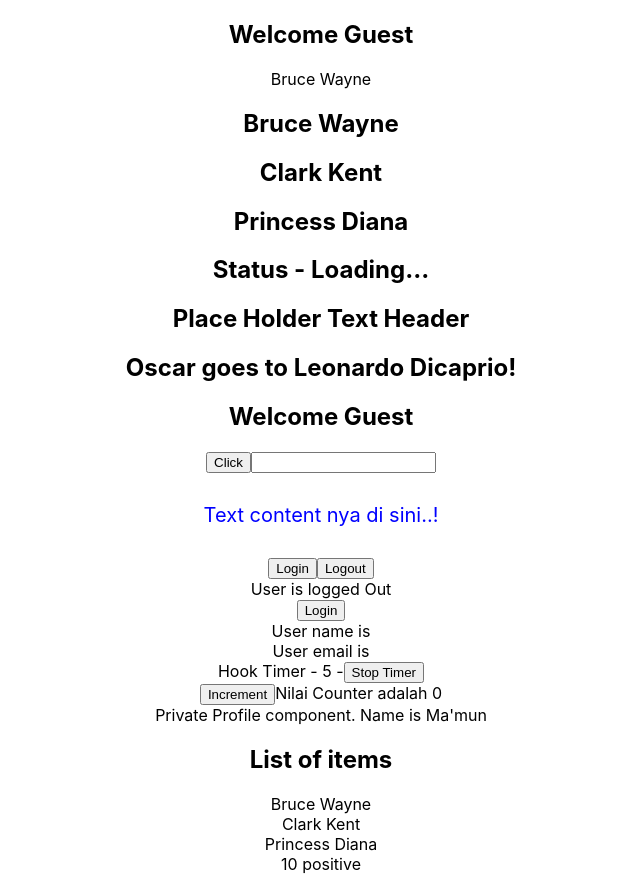
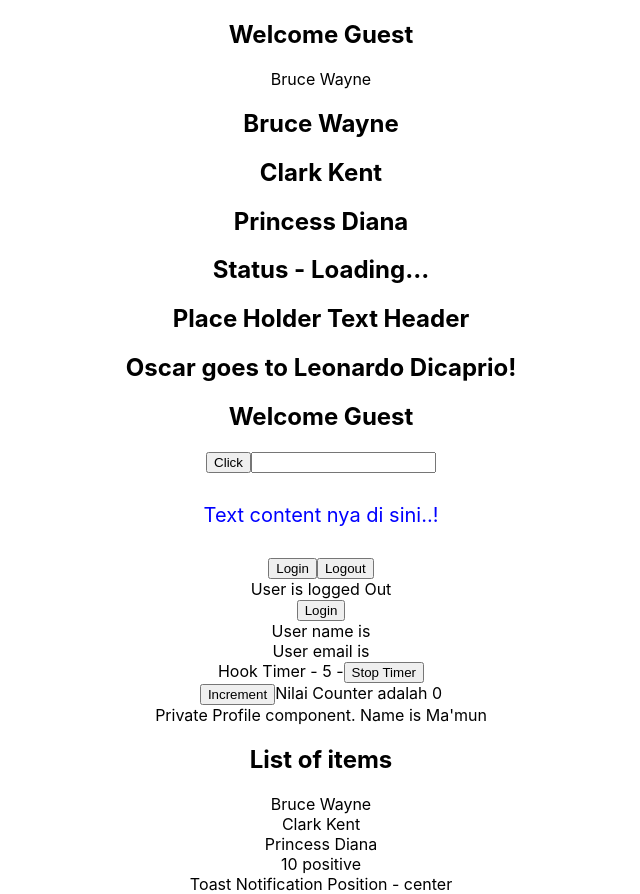
Before and after one commit to Qmun14/react-typescript, a React (Create React App) app: page / in a window 1280 px wide. Shown: the whole page, without its empty margins (319-959 px from the left). Built offline with nearby package versions, Linux system fonts and the light colour scheme.

Commit message:
Implementasi dari Template Literal dan Exclude | Menggenerate type literal string dari kombinasi type literal string lainnya

```diff
--- a/src/App.tsx
+++ b/src/App.tsx
@@ -17,6 +17,7 @@ import { Private } from './components/auth/Private';
 import { Profile } from './components/auth/Profile';
 import { List } from './components/generics/List';
 import { RandomNumber } from './components/restriction/RandomNumber';
+import { Toast } from './components/templateliterals/Toast';
 
 function App() {
 
@@ -83,6 +84,7 @@ function App() {
         }
       ]} onClick={item => console.log(item)} />
       <RandomNumber value={10} isPositive={true} />
+      <Toast position='center' />
     </div>
   );
 }
--- /dev/null
+++ b/src/components/templateliterals/Toast.tsx
@@ -0,0 +1,18 @@
+/**
+ * Position prop can be one of
+ * "left-center" | "left-top" | "left-bottom" | "center" | "center-top" |
+ * "center-bottom" | "right-center" | "right-top" | "right-bottom"
+ */
+
+type HorizontalPosition = "left" | "center" | "right";
+type VerticalPosition = "top" | "center" | "bottom";
+
+type ToastProps = {
+  position:
+  | Exclude<`${HorizontalPosition}-${VerticalPosition}`, "center-center">
+  | "center";
+};
+
+export const Toast = ({ position }: ToastProps) => {
+  return <div>Toast Notification Position - {position}</div>;
+};
```
